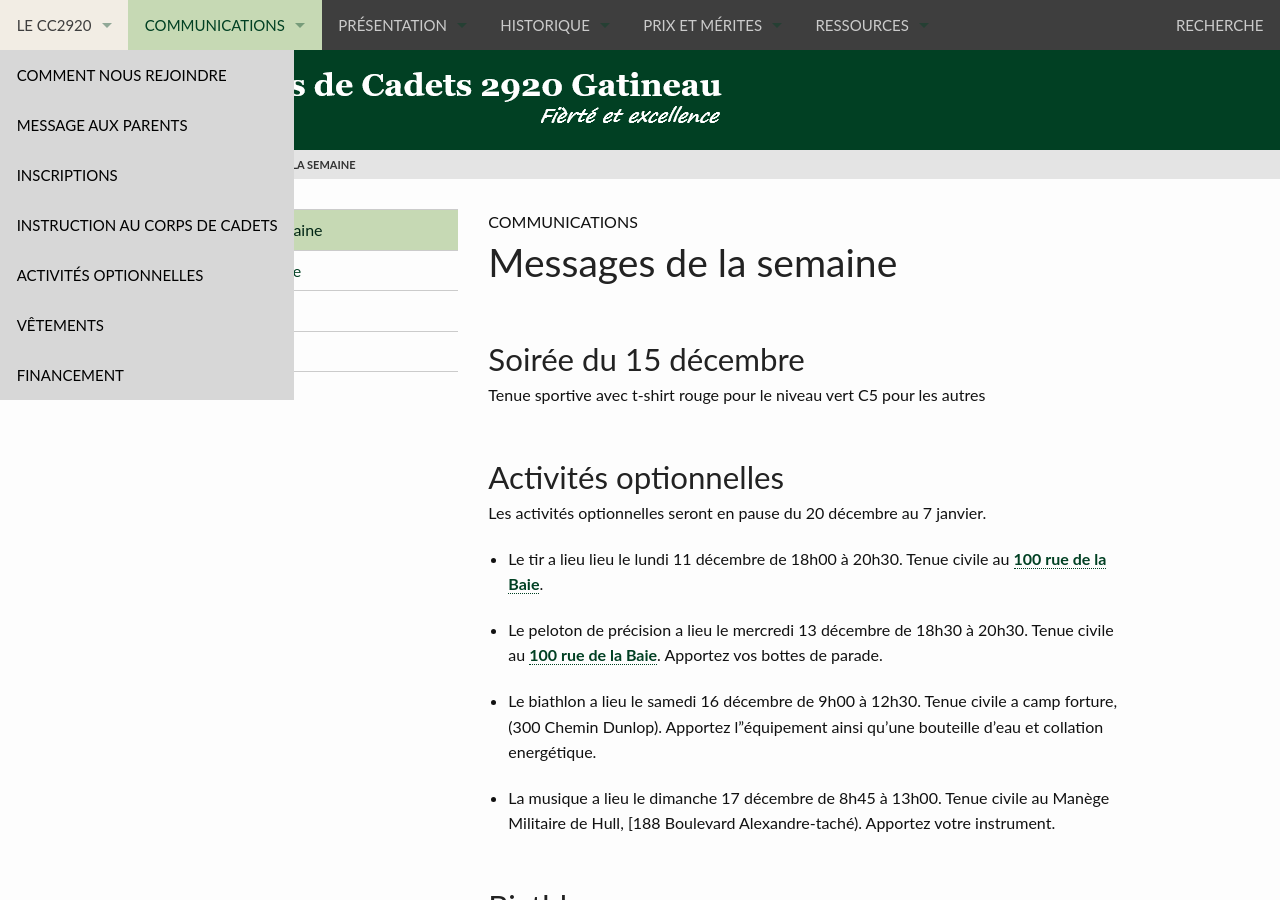
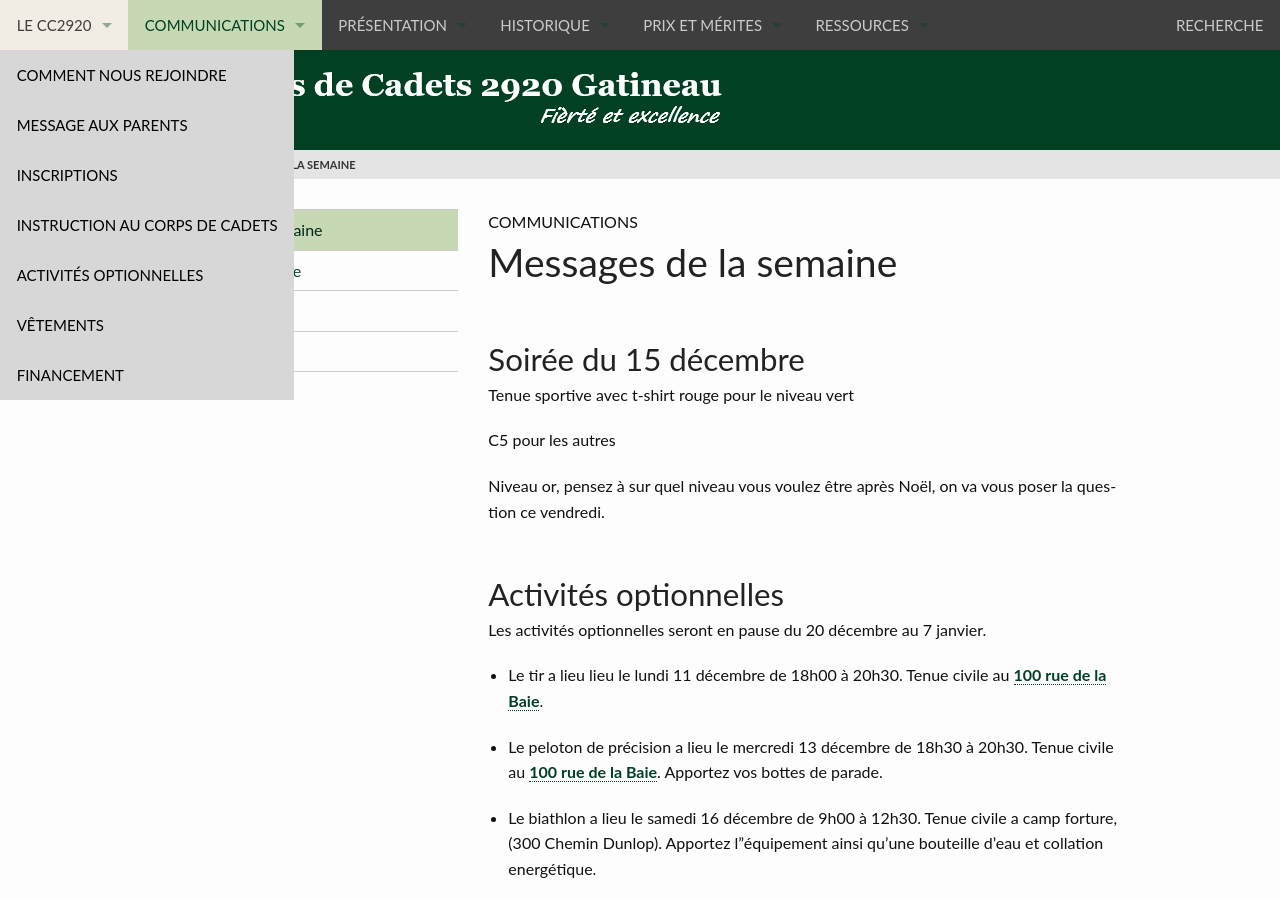
Before and after one commit to CC2920/web, a Jekyll site: the page built from _communications/messages.md, in a window 1280 px wide and 900 px high. Built offline with Jekyll 4.4.1, drawn with Linux system fonts in a browser that asks for light colours.

Commit message:
Update messages.md

```diff
--- a/_communications/messages.md
+++ b/_communications/messages.md
@@ -6,7 +6,10 @@ layout: "messages"
 ## Soirée du 15 décembre
 
 Tenue sportive avec t-shirt rouge pour le niveau vert
+
 C5 pour les autres
+
+Niveau or, pensez à sur quel niveau vous voulez être après Noël, on va vous poser la question ce vendredi.
 
 ## Activités optionnelles
 
```
